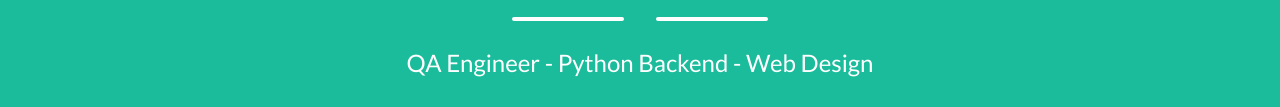
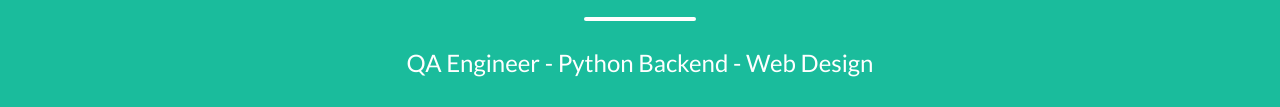
Before and after one commit to KDreynolds/KDreynolds.github.io, a plain HTML site: page index.html in a window 1280 px wide. Shown: the part 562-669 px from the top of the page. Drawn offline with nearby package versions, Linux system fonts and the light colour scheme.

Commit message:
lets goo boosh the sequel

```diff
--- a/index.html
+++ b/index.html
@@ -43,7 +43,6 @@
                 <h1 class="masthead-heading text-uppercase mb-0">Kyle Reynolds Dev</h1>
                 <!-- Icon Divider-->
                 <div class="divider-custom divider-light">
-                    <div class="divider-custom-line"></div>
                     <div class="divider-custom-line"></div>
                 </div>
                 <!-- Masthead Subheading-->
```
